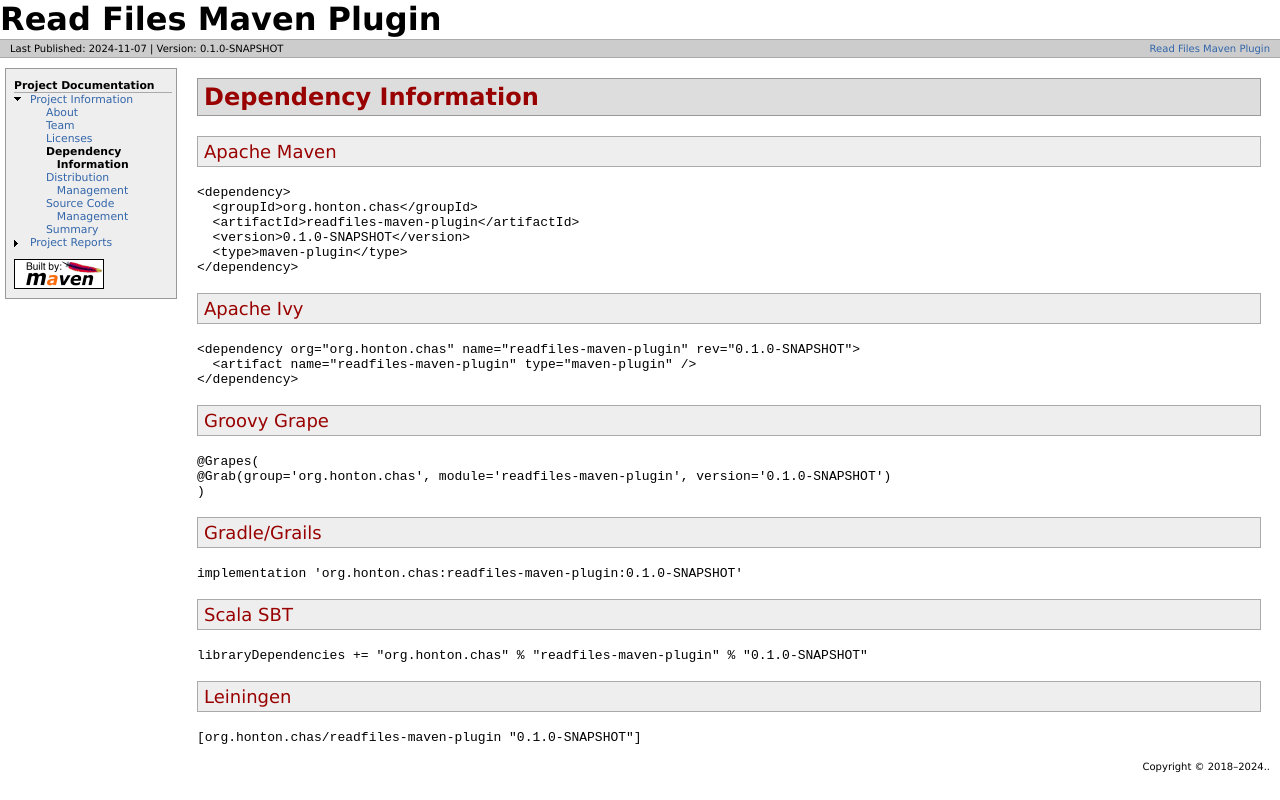
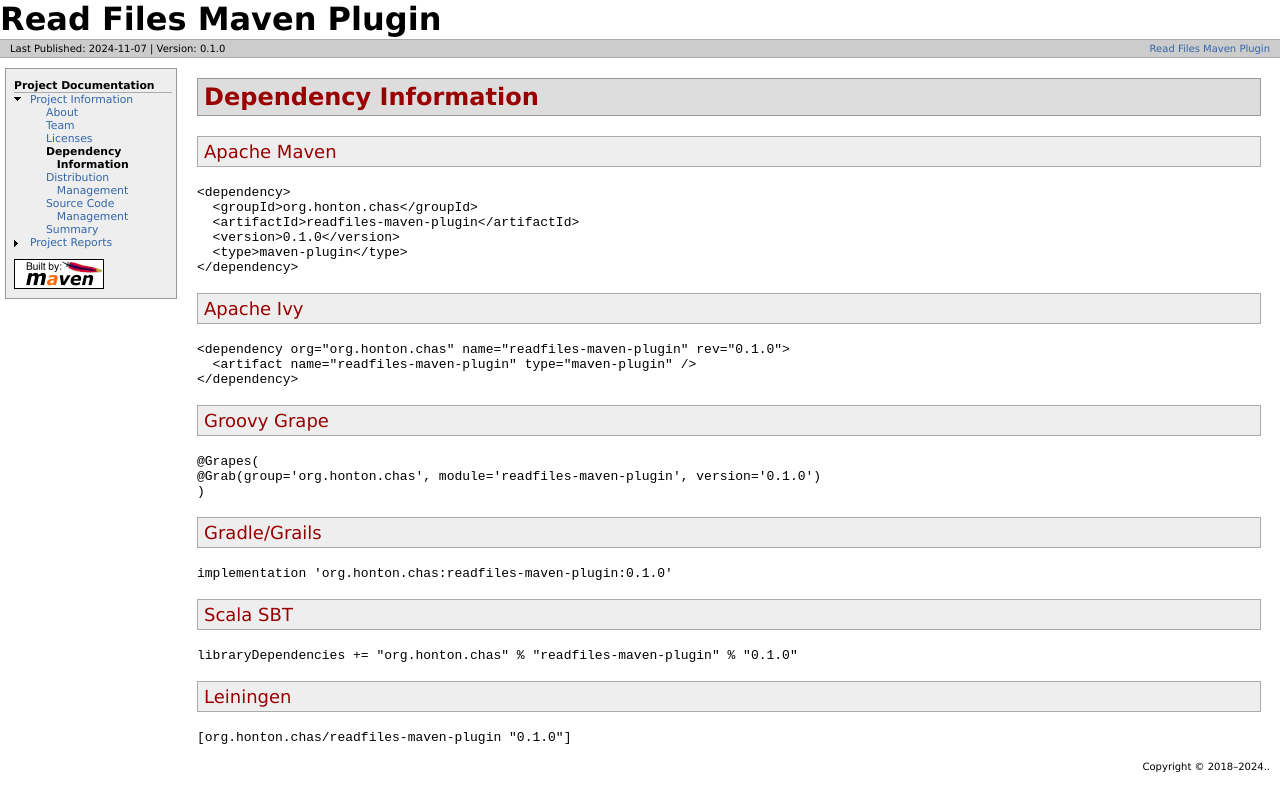
Before and after one commit to chonton/readfiles-maven-plugin, a plain HTML site: page dependency-info.html in a window 1280 px wide. Drawn offline with Linux system fonts and the light colour scheme.

Commit message:
Site checkin for project Read Files Maven Plugin

```diff
--- a/dependency-info.html
+++ b/dependency-info.html
@@ -26,7 +26,7 @@
     <div id="breadcrumbs">
       <div class="xleft">
         <span id="publishDate">Last Published: 2024-11-07</span>
-           | <span id="projectVersion">Version: 0.1.0-SNAPSHOT</span>
+           | <span id="projectVersion">Version: 0.1.0</span>
       </div>
       <div class="xright"><a href="./" title="Read Files Maven Plugin">Read Files Maven Plugin</a>      </div>
       <div class="clear">
@@ -63,28 +63,28 @@
 <pre>&lt;dependency&gt;
   &lt;groupId&gt;org.honton.chas&lt;/groupId&gt;
   &lt;artifactId&gt;readfiles-maven-plugin&lt;/artifactId&gt;
-  &lt;version&gt;0.1.0-SNAPSHOT&lt;/version&gt;
+  &lt;version&gt;0.1.0&lt;/version&gt;
   &lt;type&gt;maven-plugin&lt;/type&gt;
 &lt;/dependency&gt;</pre></div></section><section>
 <h3><a name="Apache_Ivy"></a>Apache Ivy</h3><a name="Apache_Ivy"></a>
 <div>
-<pre>&lt;dependency org=&quot;org.honton.chas&quot; name=&quot;readfiles-maven-plugin&quot; rev=&quot;0.1.0-SNAPSHOT&quot;&gt;
+<pre>&lt;dependency org=&quot;org.honton.chas&quot; name=&quot;readfiles-maven-plugin&quot; rev=&quot;0.1.0&quot;&gt;
   &lt;artifact name=&quot;readfiles-maven-plugin&quot; type=&quot;maven-plugin&quot; /&gt;
 &lt;/dependency&gt;</pre></div></section><section>
 <h3><a name="Groovy_Grape"></a>Groovy Grape</h3><a name="Groovy_Grape"></a>
 <div>
 <pre>@Grapes(
-@Grab(group='org.honton.chas', module='readfiles-maven-plugin', version='0.1.0-SNAPSHOT')
+@Grab(group='org.honton.chas', module='readfiles-maven-plugin', version='0.1.0')
 )</pre></div></section><section>
 <h3><a name="Gradle.2FGrails"></a>Gradle/Grails</h3><a name="Gradle.2FGrails"></a>
 <div>
-<pre>implementation 'org.honton.chas:readfiles-maven-plugin:0.1.0-SNAPSHOT'</pre></div></section><section>
+<pre>implementation 'org.honton.chas:readfiles-maven-plugin:0.1.0'</pre></div></section><section>
 <h3><a name="Scala_SBT"></a>Scala SBT</h3><a name="Scala_SBT"></a>
 <div>
-<pre>libraryDependencies += &quot;org.honton.chas&quot; % &quot;readfiles-maven-plugin&quot; % &quot;0.1.0-SNAPSHOT&quot;</pre></div></section><section>
+<pre>libraryDependencies += &quot;org.honton.chas&quot; % &quot;readfiles-maven-plugin&quot; % &quot;0.1.0&quot;</pre></div></section><section>
 <h3><a name="Leiningen"></a>Leiningen</h3><a name="Leiningen"></a>
 <div>
-<pre>[org.honton.chas/readfiles-maven-plugin &quot;0.1.0-SNAPSHOT&quot;]</pre></div></section></section>
+<pre>[org.honton.chas/readfiles-maven-plugin &quot;0.1.0&quot;]</pre></div></section></section>
       </div>
     </div>
     <div class="clear">
```
Also changed, not shown: distribution-management.html (+1 -1 lines), help-mojo.html (+2 -2 lines), index.html (+1 -1 lines), licenses.html (+1 -1 lines), plugin-info.html (+2 -2 lines), project-info.html (+1 -1 lines), project-reports.html (+1 -1 lines), readfiles-mojo.html (+2 -2 lines), scm.html (+1 -1 lines), summary.html (+2 -2 lines), team.html (+1 -1 lines).
